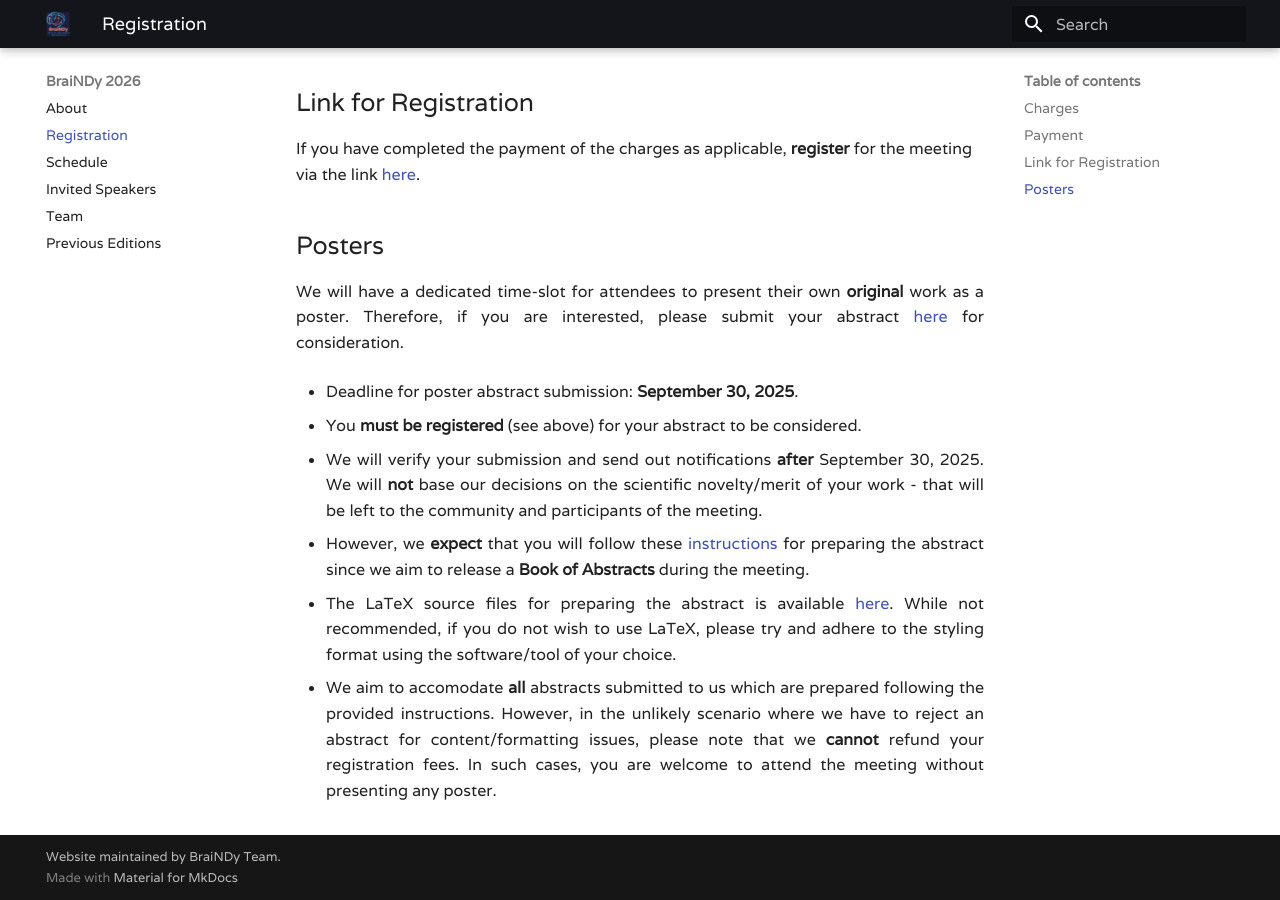
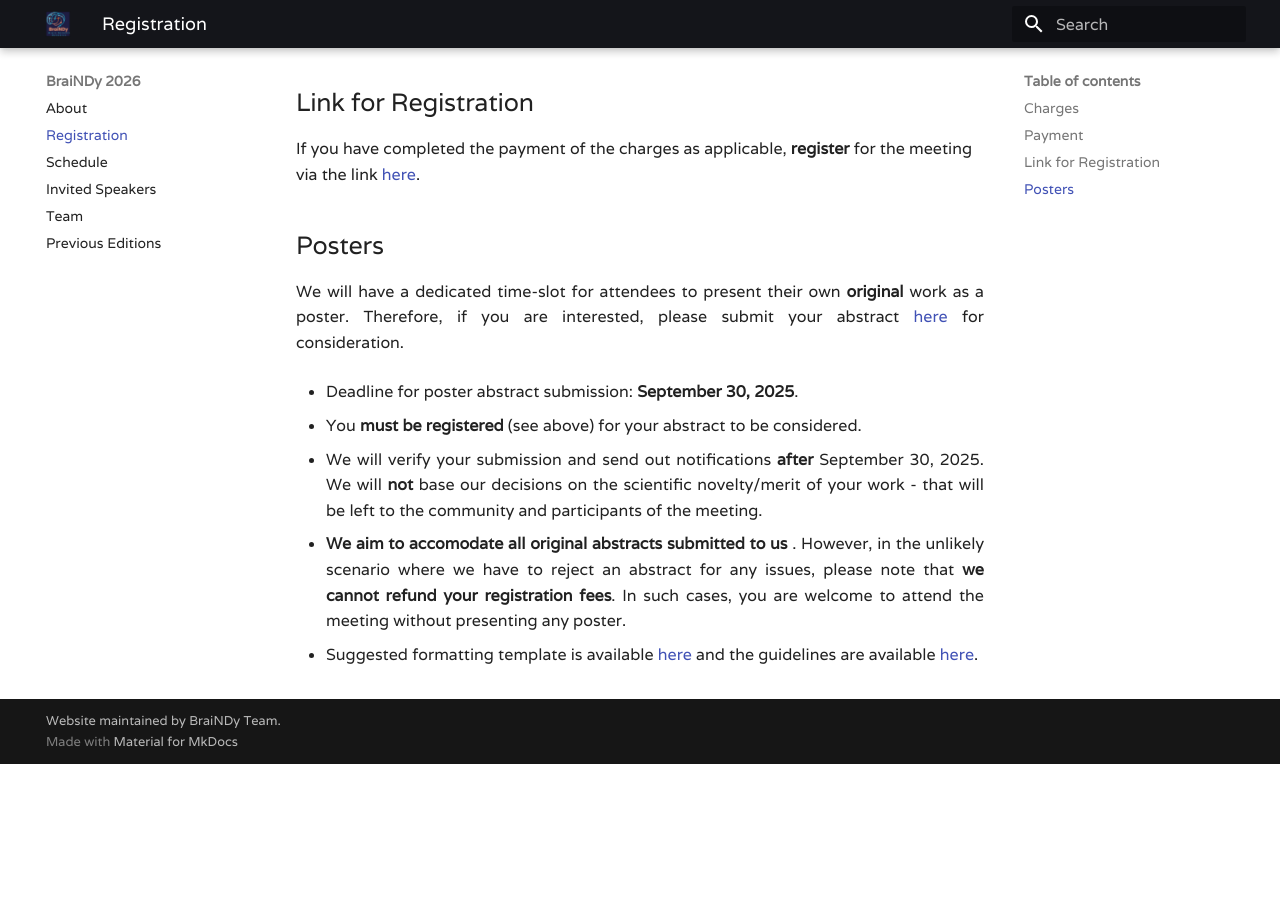
Before and after one commit to BraiNDyMeeting/v2026, an MkDocs documentation site: the page built from docs/registration.md, in a window 1280 px wide and 900 px high, scrolled down 1127 px. Built offline with MkDocs 1.6.1 and Material for MkDocs 9.7.7, drawn with Linux system fonts in a browser that asks for light colours; after the commit the page ends 1891 px from its top, so only the background shows below that.

Commit message:
Some changes to website

```diff
--- a/docs/registration.md
+++ b/docs/registration.md
@@ -47,8 +47,11 @@ We will have a dedicated time-slot for attendees to present their own <b>origina
 
 
 - <p align="justify">Deadline for poster abstract submission: <b>September 30, 2025</b>.</p>
+
 - <p align="justify">You <b>must be registered</b> (see above) for your abstract to be considered.</p>
+
 - <p align="justify">We will verify your submission and send out notifications **after** September 30, 2025. We will **not** base our decisions on the scientific novelty/merit of your work - that will be left to the community and participants of the meeting.</p>
-- <p align="justify">However, we <b>expect</b> that you will follow these <a href="https://drive.google.com/file/d/1fFk6OEFuXgJRLDz72eacgwfzeuSJWkSo/view?usp=sharing">instructions</a> for preparing the abstract since we aim to release a <b>Book of Abstracts</b> during the meeting.</p>
-- <p align="justify">The LaTeX source files for preparing the abstract is available <a href="https://drive.google.com/file/d/1IpT1Q0632B4eXZSriJKq-jnQfbIpUGz9/view?usp=sharing">here</a>. While not recommended, if you do not wish to use LaTeX, please try and adhere to the styling format using the software/tool of your choice.
-- <p align="justify">We aim to accomodate <b>all</b> abstracts submitted to us which are prepared following the provided instructions. However, in the unlikely scenario where we have to reject an abstract for content/formatting issues, please note that we <b>cannot</b> refund your registration fees. In such cases, you are welcome to attend the meeting without presenting any poster.</p>
+
+- <p align="justify"><b>We aim to accomodate all original abstracts submitted to us</b> . However, in the unlikely scenario where we have to reject an abstract for any issues, please note that <b>we cannot refund your registration fees</b>. In such cases, you are welcome to attend the meeting without presenting any poster.</p>
+
+- <p align="justify">Suggested formatting template is available <a href="https://drive.google.com/file/d/1IpT1Q0632B4eXZSriJKq-jnQfbIpUGz9/view?usp=sharing">here</a> and the guidelines are available <a href="https://drive.google.com/file/d/1fFk6OEFuXgJRLDz72eacgwfzeuSJWkSo/view?usp=sharing">here</a>.
```
Also changed, not shown: site/registration/index.html, site/search/search_index.json, site/sitemap.xml, 1 other file.
